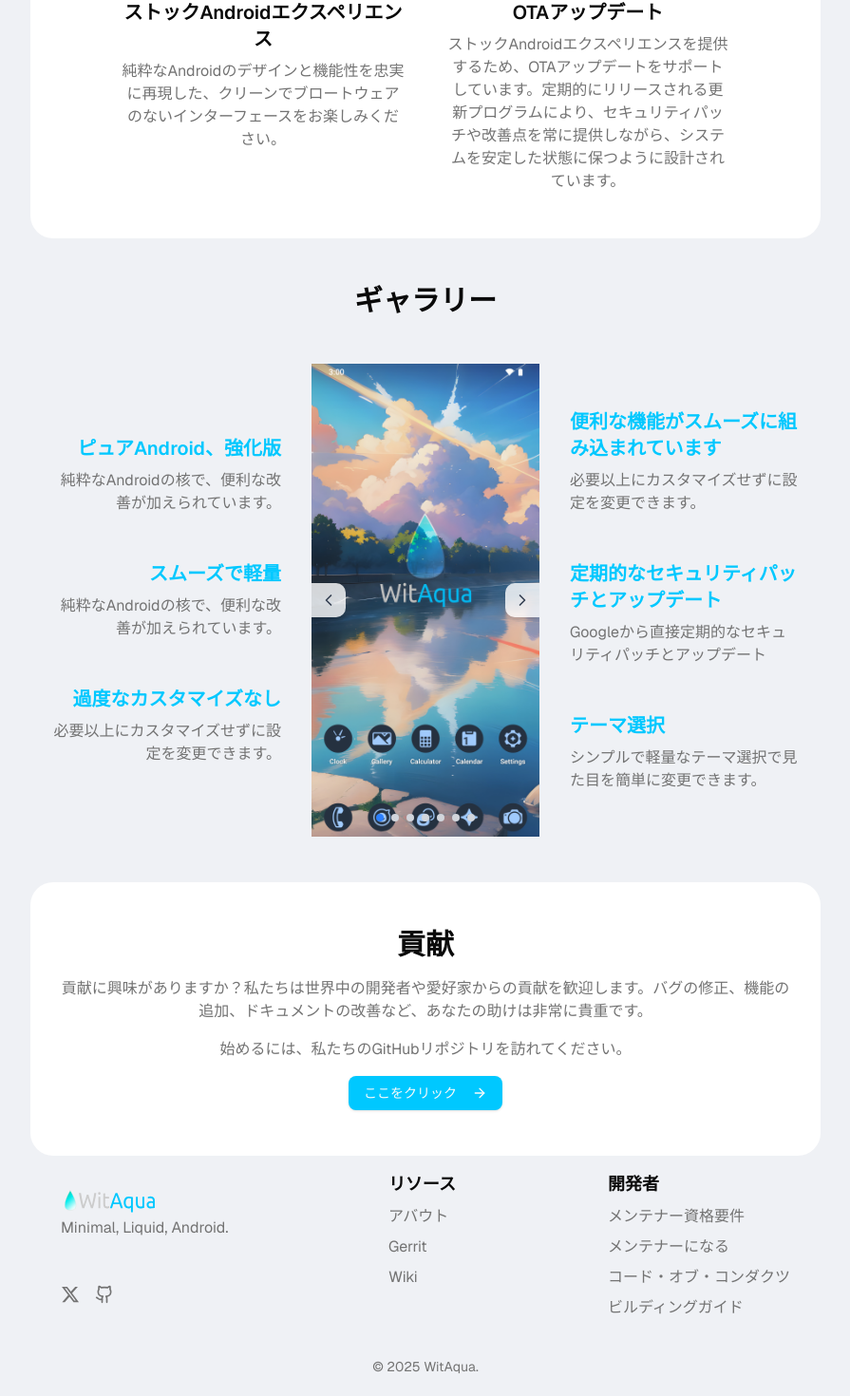
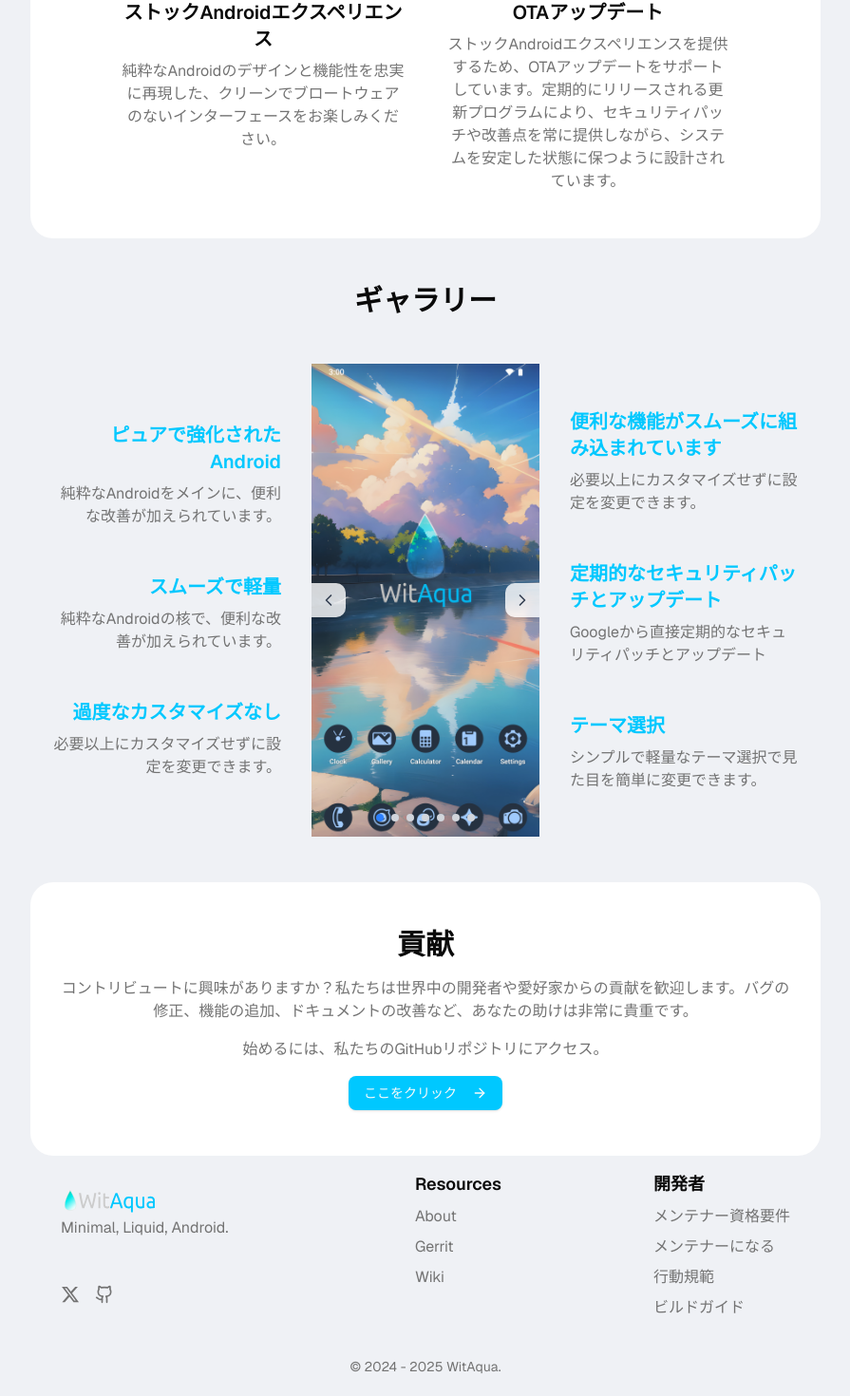
Before and after one commit to WitAqua/www, a Next.js app: page /ja in a window 1280 px wide. Shown: the part 1237-2707 px from the top of the page at 95% size, without its empty margins (192-1087 px from the left). Built offline with nearby package versions, Linux system fonts and the light colour scheme.

Commit message:
一部日本語の変更
Change-Id: I8dd6a04c4264eee135aae606e49e8ca7075c811c

```diff
--- a/src/components/footer.tsx
+++ b/src/components/footer.tsx
@@ -60,7 +60,7 @@
         <div className="flex flex-col items-center gap-10 lg:gap-40 md:flex-row md:gap-32">
           <div className="md:self-start">
             <h3 className="text-lg font-semibold mb-2 text-center md:text-left">
-              {language === "en" ? "Resources" : "リソース"}
+              Resources
             </h3>
             <ul className="flex flex-col items-center gap-2 md:items-start">
               <li>
@@ -68,7 +68,7 @@
                   href={localizedHref("/about")}
                   className="text-muted-foreground hover:text-[#00d5bc] transition-colors duration-300"
                 >
-                  {language === "en" ? "About" : "アバウト"}
+                  About
                 </Link>
               </li>
               <li>
@@ -131,7 +131,7 @@
                 >
                   {language === "en"
                     ? "Code of Conduct"
-                    : "コード・オブ・コンダクツ"}
+                    : "行動規範"}
                 </Link>
               </li>
               <li>
@@ -141,7 +141,7 @@
                   target="_blank"
                   rel="noopener noreferrer"
                 >
-                  {language === "en" ? "Building Guides" : "ビルディングガイド"}
+                  {language === "en" ? "Building Guides" : "ビルドガイド"}
                 </Link>
               </li>
             </ul>
@@ -151,7 +151,7 @@
 
       <div className="container mx-auto px-4 sm:px-6 lg:px-8">
         <div className="py-6 text-center text-sm text-muted-foreground">
-          © {new Date().getFullYear()} WitAqua.
+          © 2024 - {new Date().getFullYear()} WitAqua.
         </div>
       </div>
     </footer>
--- a/src/components/gallery.tsx
+++ b/src/components/gallery.tsx
@@ -11,11 +11,11 @@
   {
     title: {
       en: "Pure Android, Enhanced",
-      ja: "ピュアAndroid、強化版",
+      ja: "ピュアで強化されたAndroid",
     },
     description: {
       en: "Stock Android at its core, with useful improvements that keep things simple.",
-      ja: "純粋なAndroidの核で、便利な改善が加えられています。",
+      ja: "純粋なAndroidをメインに、便利な改善が加えられています。",
     },
   },
   {
--- a/src/components/homepage.tsx
+++ b/src/components/homepage.tsx
@@ -115,7 +115,7 @@
                 >
                   {language === "en"
                     ? "WitAqua is a custom Android ROM developed by Japanese Android enthusiasts. The primary goal of this ROM is to deliver a stock Android experience, free from unnecessary bloatware. It offers a clean, responsive system with a streamlined interface. While the ROM maintains the core features and simplicity of stock Android, it also includes several useful, carefully selected enhancements and additional features that improve usability and customization."
-                    : "WitAquaは、日本のAndroid愛好家によって開発されたカスタムAndroid ROMです。このROMの主な目的は、不要なブロートウェアのないストックAndroidエクスペリエンスを提供することです。クリーンでレスポンシブなシステムと合理化されたインターフェースを提供します。このROMはストックAndroidの主要機能とシンプルさを維持しながら、使いやすさとカスタマイズ性を向上させる、慎重に選択された有用な拡張機能と追加機能も含んでいます。"}
+                    : "WitAquaは、日本のAndroid愛好家によって開発されたAndroid カスタムROMです。このROMの主な目的は、不要なブロートウェアのないストックAndroidエクスペリエンスを提供することです。クリーンでレスポンシブなシステムと合理化されたインターフェースを提供します。このROMはストックAndroidの主要機能とシンプルさを維持しながら、使いやすさとカスタマイズ性を向上させる、慎重に選択された有用な拡張機能と追加機能も含んでいます。"}
                 </motion.p>
               </div>
               <div className="flex flex-col gap-2 min-[400px]:flex-row justify-center md:justify-start">
@@ -181,12 +181,12 @@
                 <p className="text-muted-foreground mb-4">
                   {language === "en"
                     ? "Interested in contributing? We welcome contributions from developers and enthusiasts around the globe. Whether it's fixing bugs, adding features, or improving documentation, your help is invaluable."
-                    : "貢献に興味がありますか？私たちは世界中の開発者や愛好家からの貢献を歓迎します。バグの修正、機能の追加、ドキュメントの改善など、あなたの助けは非常に貴重です。"}
+                    : "コントリビュートに興味がありますか？私たちは世界中の開発者や愛好家からの貢献を歓迎します。バグの修正、機能の追加、ドキュメントの改善など、あなたの助けは非常に貴重です。"}
                 </p>
                 <p className="text-muted-foreground mb-4">
                   {language === "en"
                     ? "To get started, visit our GitHub repository."
-                    : "始めるには、私たちのGitHubリポジトリを訪れてください。"}
+                    : "始めるには、私たちのGitHubリポジトリにアクセス。"}
                 </p>
                 <Link
                   href="https://github.com/WitAqua"
```
